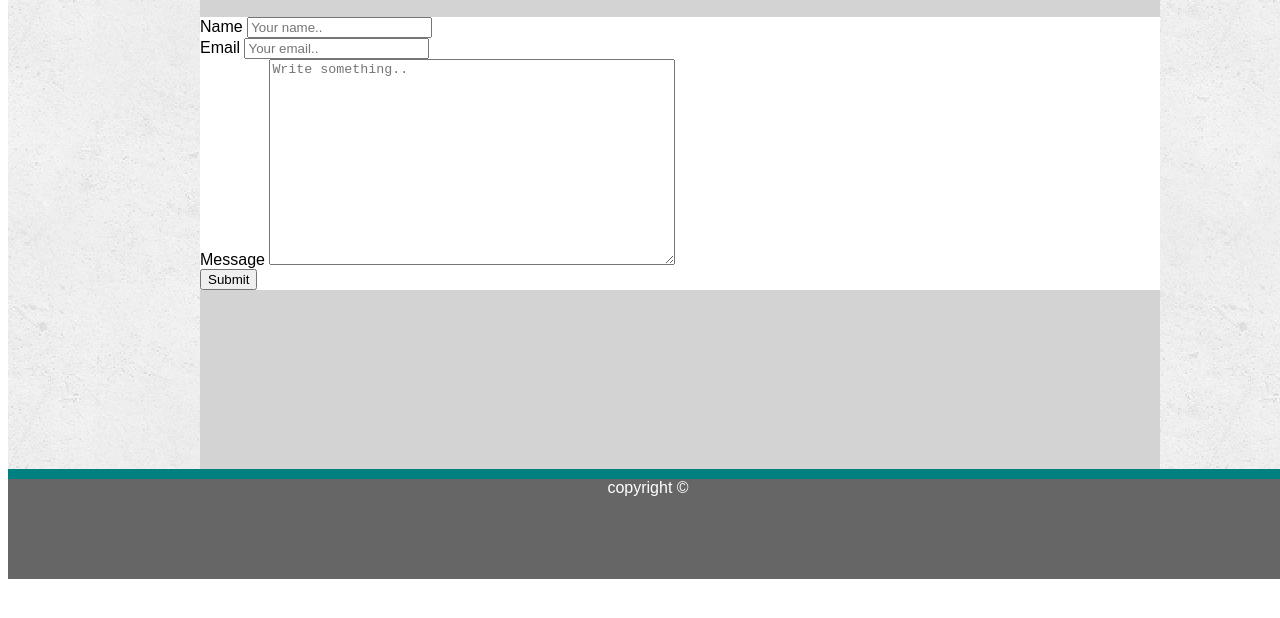
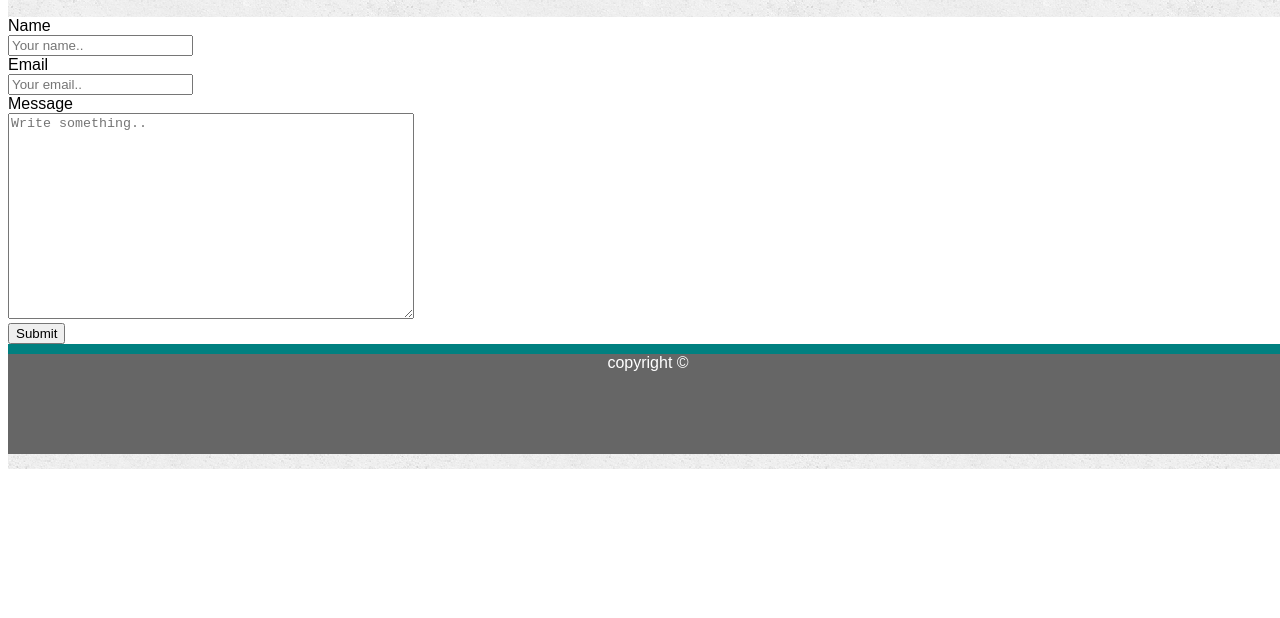
Before and after one commit to dpotts1980/Basic-Portfolio, a plain HTML site: page contact.html in a window 1280 px wide. Shown: the part 126-744 px from the top of the page. Drawn offline with Linux system fonts and the light colour scheme; files whose address does not match are found by name.

Commit message:
homework

```diff
--- a/assets/css/style.css
+++ b/assets/css/style.css
@@ -1,4 +1,3 @@
-
 .my-name {
     background-color: teal;
        color: white;
--- a/contact.html
+++ b/contact.html
@@ -15,26 +15,33 @@ Dan Potts
 
 <body>
   <section>
-    <div id="container">
+    <div id="container-contact">
     <h1>Contact</h1>
 
-            <form action id ="contact-form">
+            <form action id="contact-form">
 
                 <div>
                     <label for="fname">Name</label>
-                    <input type="text" id="name" name="firstname" placeholder="Your name..">
+                    <div>
+                     <input type="text" id="name" name="firstname" placeholder="Your name..">
+                    </div>
                 </div>
+
 
 
                 <div>
                     <label for="lname">Email</label>
+                  <div>
                     <input type="text" id="mail" name="lastname" placeholder="Your email..">
+                 </div>
                 </div>
 
                   <div>
                     <label for="message">Message</label>
+                    <div>
                     <textarea id="subject" name="subject" placeholder="Write something.." style="width:400px;height:200px; "></textarea>
-                  </div>
+                 </div>
+                </div>
 
 
                   <div>
```
Lines whose indentation alone changed are shown as unchanged.
